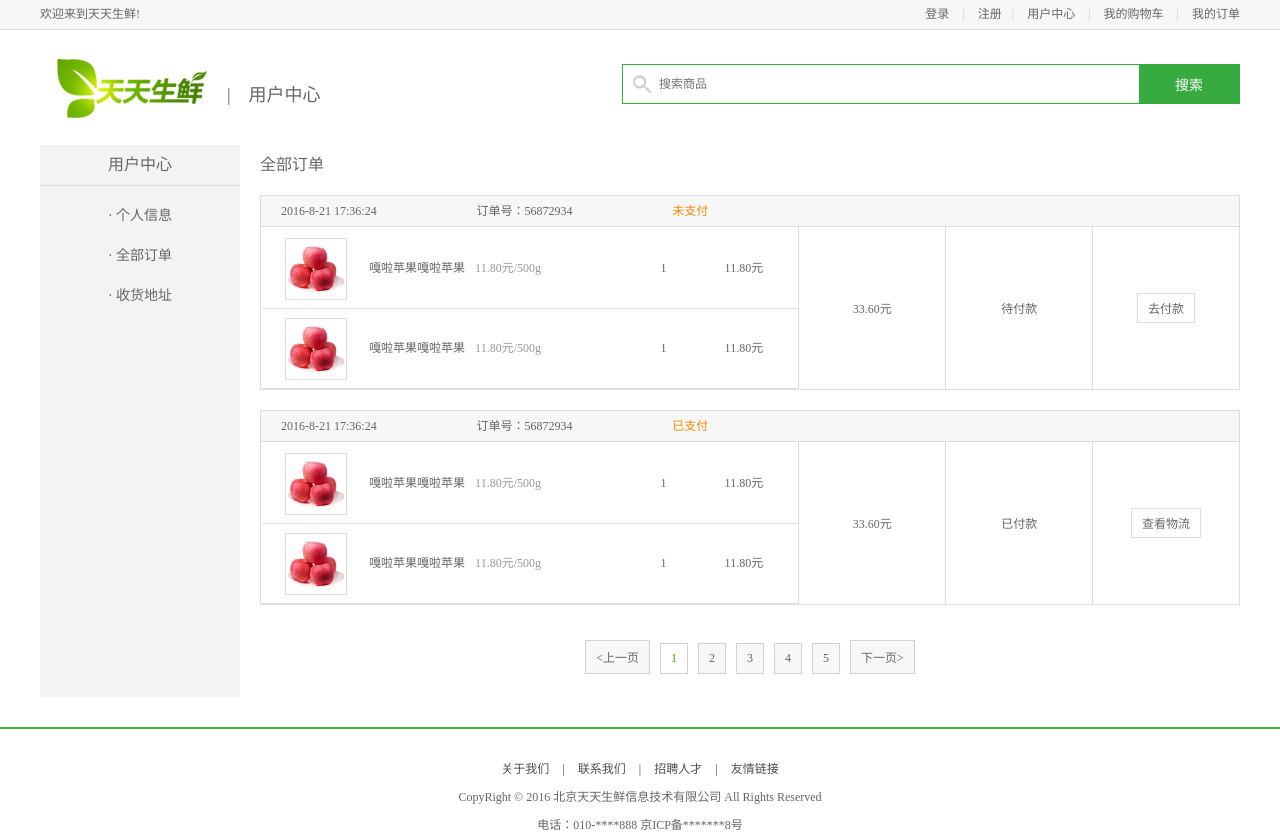
After one commit to abctan/django_everyfresh, a Django app: template templates/user/user_center_order.html in a window 1280 px wide. The commit adds this page. Run offline with Django 3.2, Linux system fonts and the light colour scheme; the template is opened without the code that fills it, so the values that code supplies are empty.

Commit message:
1、添加用户中心、用户订单、用户地址 2、添加用户地址入库操作

```diff
--- a/everyfresh/settings.py
+++ b/everyfresh/settings.py
@@ -163,3 +163,6 @@ CACHES = {
 }
 SESSION_ENGINE = "django.contrib.sessions.backends.cache"
 SESSION_CACHE_ALIAS = "default"
+
+# 配置登录url地址
+LOGIN_URL = '/user/login'
--- a/templates/base/base.html
+++ b/templates/base/base.html
@@ -17,21 +17,26 @@
 		<div class="header">
 			<div class="welcome fl">欢迎来到天天生鲜!</div>
 			<div class="fr">
-				<div class="login_info fl">
-					欢迎您：<em>张 山</em>
+                {% if user.is_authenticated %}
+                    <div class="login_btn fl">
+					    欢迎您：<em>{{ user.username }}</em>
+                            <span>|</span>
+					        <a href="{% url 'user:logout' %}">退出</a>
+				    </div>
+                {% else %}
+				<div class="login_btn fl">
+					<a href="{% url 'user:login' %}">登录</a>
+					<span>|</span>
+					<a href="{% url 'user:register' %}">注册</a>
 				</div>
-				<div class="login_btn fl">
-					<a href="login.html">登录</a>
-					<span>|</span>
-					<a href="register.html">注册</a>
-				</div>
+                {% endif %}
 				<div class="user_link fl">
 					<span>|</span>
-					<a href="user_center_info.html">用户中心</a>
+					<a href="{% url 'user:user' %}">用户中心</a>
 					<span>|</span>
 					<a href="cart.html">我的购物车</a>
 					<span>|</span>
-					<a href="user_center_order.html">我的订单</a>
+					<a href="{% url 'user:order' %}">我的订单</a>
 				</div>
 			</div>
 		</div>
--- a/templates/base/base_user_center.html
+++ b/templates/base/base_user_center.html
@@ -6,9 +6,9 @@
 		<div class="left_menu_con clearfix">
 			<h3>用户中心</h3>
 			<ul>
-				<li><a href="user_center_info.html" class="active">· 个人信息</a></li>
-				<li><a href="user_center_order.html">· 全部订单</a></li>
-				<li><a href="user_center_site.html">· 收货地址</a></li>
+				<li><a href="{% url 'user:user' %}" {% if page == 'user' %} class="active" {% endif %}>· 个人信息</a></li>
+				<li><a href="{% url 'user:order' %}" {% if page == 'order' %} class="active" {% endif %}>· 全部订单</a></li>
+				<li><a href="{% url 'user:address' %}" {% if page == 'address' %} class="active" {% endif %}>· 收货地址</a></li>
 			</ul>
 		</div>
 
--- /dev/null
+++ b/templates/user/user_center_order.html
@@ -0,0 +1,74 @@
+{% extends 'base/base_user_center.html' %}
+{% block right_content %}
+    <div class="right_content clearfix">
+				<h3 class="common_title2">全部订单</h3>
+				<ul class="order_list_th w978 clearfix">
+					<li class="col01">2016-8-21 17:36:24</li>
+					<li class="col02">订单号：56872934</li>
+					<li class="col02 stress">未支付</li>
+				</ul>
+
+				<table class="order_list_table w980">
+					<tbody>
+						<tr>
+							<td width="55%">
+								<ul class="order_goods_list clearfix">
+									<li class="col01"><img src="images/goods02.jpg"></li>
+									<li class="col02">嘎啦苹果嘎啦苹果<em>11.80元/500g</em></li>
+									<li class="col03">1</li>
+									<li class="col04">11.80元</li>
+								</ul>
+								<ul class="order_goods_list clearfix">
+									<li class="col01"><img src="images/goods02.jpg"></li>
+									<li class="col02">嘎啦苹果嘎啦苹果<em>11.80元/500g</em></li>
+									<li class="col03">1</li>
+									<li class="col04">11.80元</li>
+								</ul>
+							</td>
+							<td width="15%">33.60元</td>
+							<td width="15%">待付款</td>
+							<td width="15%"><a href="#" class="oper_btn">去付款</a></td>
+						</tr>
+					</tbody>
+				</table>
+
+				<ul class="order_list_th w978 clearfix">
+					<li class="col01">2016-8-21 17:36:24</li>
+					<li class="col02">订单号：56872934</li>
+					<li class="col02 stress">已支付</li>
+				</ul>
+				<table class="order_list_table w980">
+					<tbody>
+						<tr>
+							<td width="55%">
+								<ul class="order_goods_list clearfix">
+									<li class="col01"><img src="images/goods02.jpg"></li>
+									<li class="col02">嘎啦苹果嘎啦苹果<em>11.80元/500g</em></li>
+									<li class="col03">1</li>
+									<li class="col04">11.80元</li>
+								</ul>
+								<ul class="order_goods_list clearfix">
+									<li class="col01"><img src="images/goods02.jpg"></li>
+									<li class="col02">嘎啦苹果嘎啦苹果<em>11.80元/500g</em></li>
+									<li class="col03">1</li>
+									<li class="col04">11.80元</li>
+								</ul>
+							</td>
+							<td width="15%">33.60元</td>
+							<td width="15%">已付款</td>
+							<td width="15%"><a href="#" class="oper_btn">查看物流</a></td>
+						</tr>
+					</tbody>
+				</table>
+
+				<div class="pagenation">
+					<a href="#"><上一页</a>
+					<a href="#" class="active">1</a>
+					<a href="#">2</a>
+					<a href="#">3</a>
+					<a href="#">4</a>
+					<a href="#">5</a>
+					<a href="#">下一页></a>
+				</div>
+		</div>
+{% endblock right_content %}
```
Also changed, not shown: apps/user/urls.py (+6 -2 lines), apps/user/views.py (+64 -3 lines), templates/user/user_center_info.html (added, +68 -0 lines), templates/user/user_center_site.html (added, +40 -0 lines), utils/mixin.py (added, +8 -0 lines), utils/__init.py (added).
